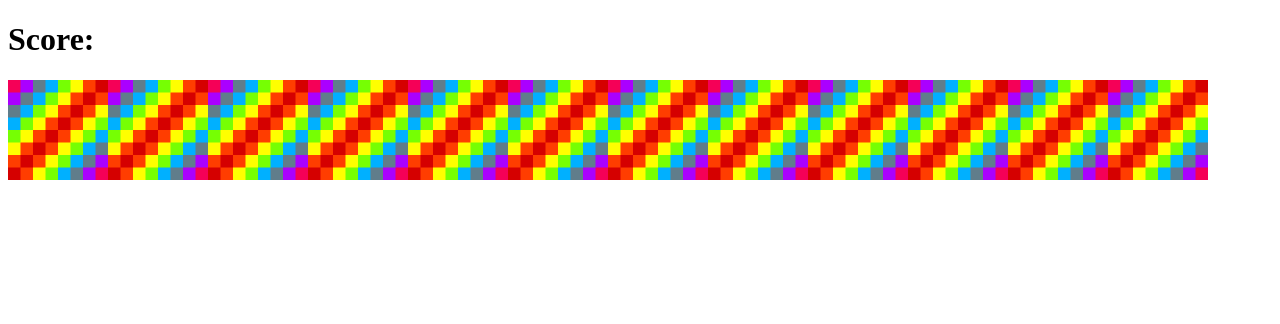
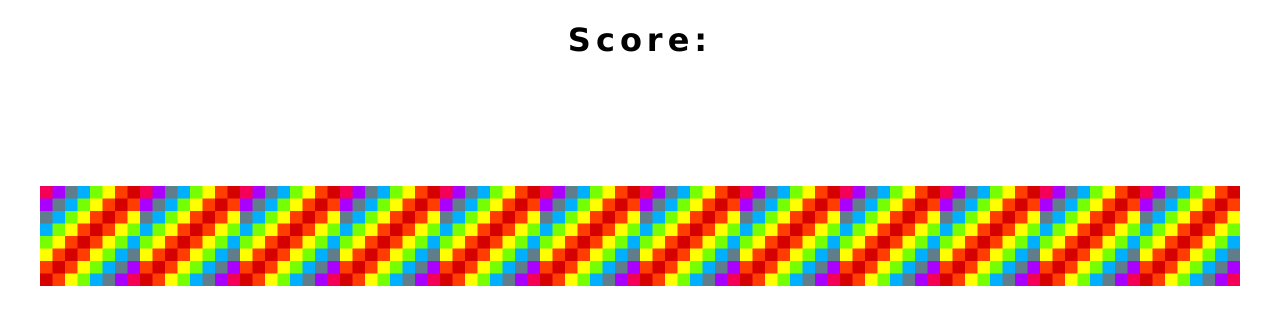
Before and after one commit to ayushicodes/Memory-game, a plain HTML site: page index.html in a window 1280 px wide. Drawn offline with Linux system fonts and the light colour scheme.

Commit message:
styling added

```diff
--- a/index.html
+++ b/index.html
@@ -10,9 +10,10 @@
 </head>
 
 <body>
-
-    <h1 class="score">Score:<span id="result"></span></h1>
-    <div class="grid"></div>
+    <div class="main">
+        <h1 class="score">Score:<span id="result"></span></h1>
+        <div class="grid"></div>
+    </div>
 
     <script src="app.js"></script>
 </body>
--- a/style.css
+++ b/style.css
@@ -1,5 +1,14 @@
-#grid {
+.grid {
     display: flex;
     flex-wrap: wrap;
     justify-content: center;
+    align-items: center;
+    margin-top: 10%;
+
 }
+
+.score {
+    letter-spacing: 5px;
+    font-family: Verdana, Geneva, Tahoma, sans-serif;
+    text-align: center;
+}
```
